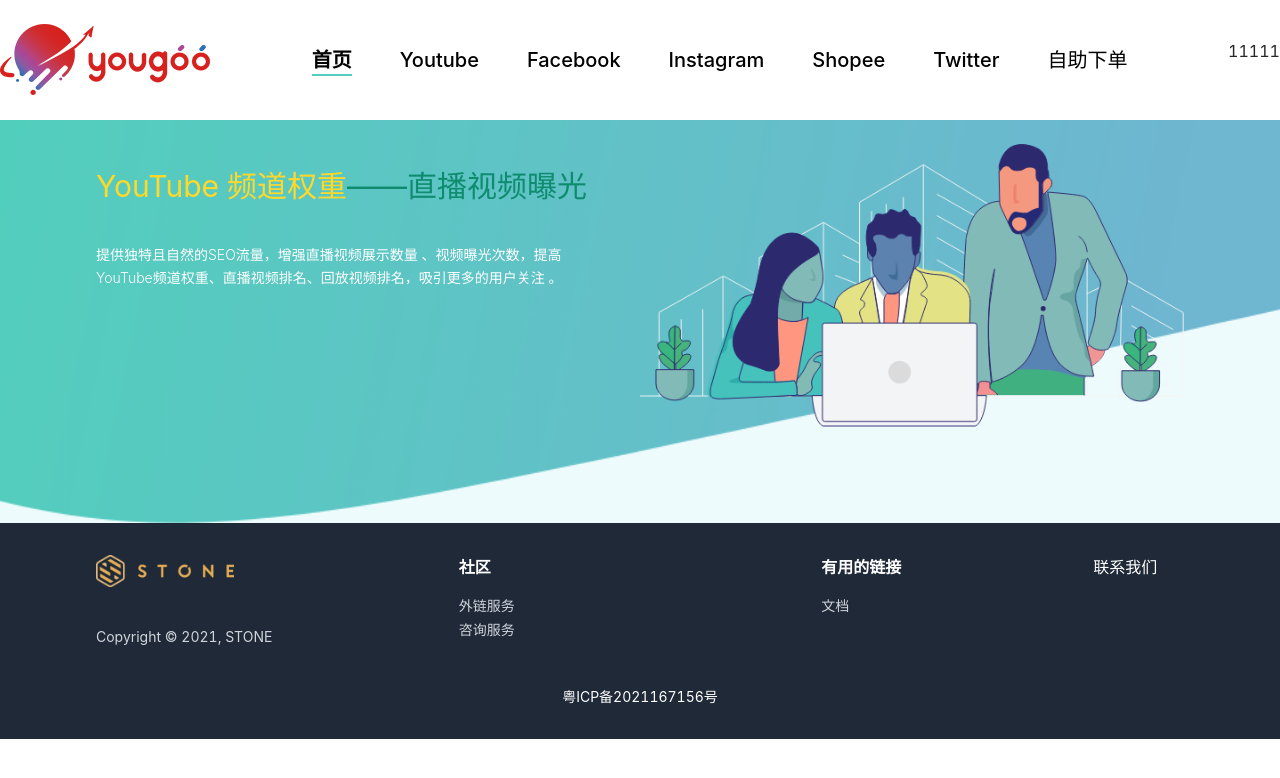
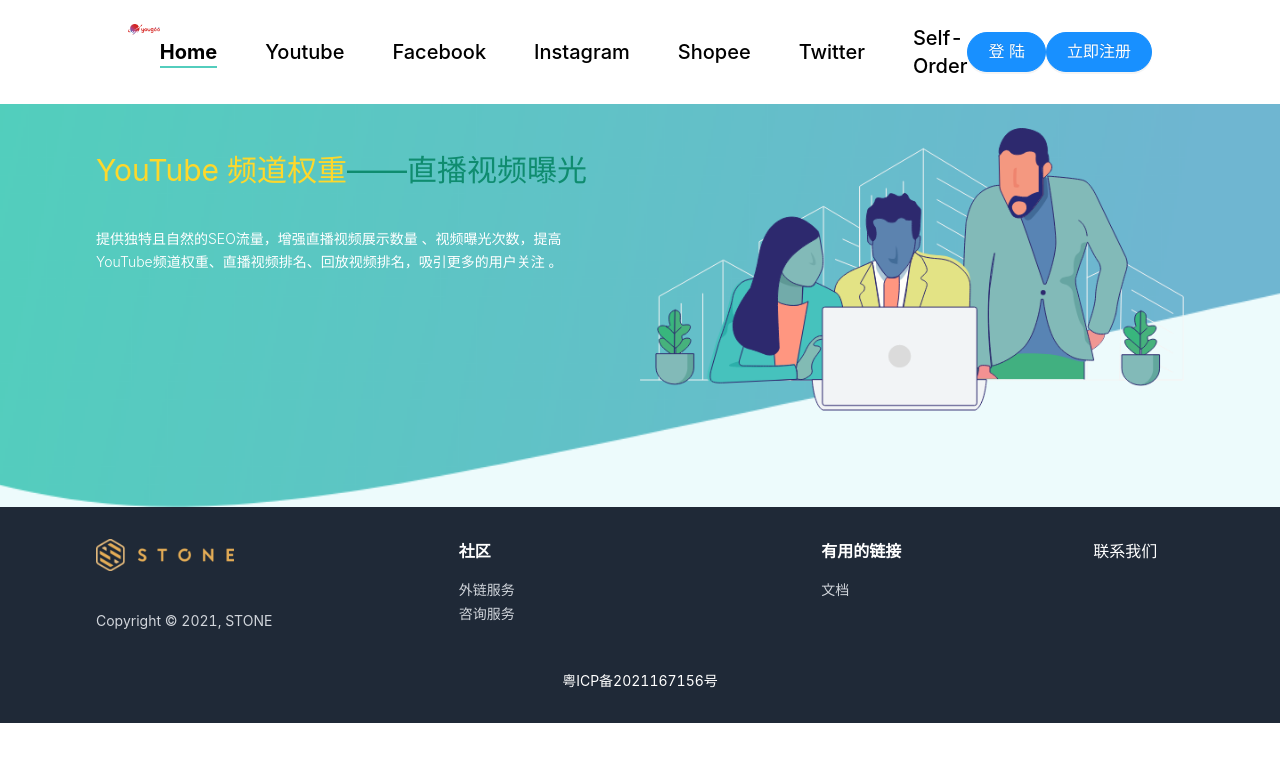
Before and after one commit to a390516553/yougoo, a React (Create React App) app: page / in a window 1280 px wide. Shown: the top 778 px of the page. Built offline with nearby package versions, Linux system fonts and the light colour scheme.

Commit message:
头部文案优化

```diff
--- a/src/components/Header/index.jsx
+++ b/src/components/Header/index.jsx
@@ -3,13 +3,14 @@ import { ReactComponent as Burger } from "@images/burger.svg";
 import { ReactComponent as X } from "@images/x.svg";
 import home_logo from "@images/home-logo.png";
 import { NavLink } from "react-router-dom";
+import { Button } from "antd";
 
 function Header() {
   return (
     <Disclosure>
       {({ open }) => (
         <>
-          <header className="max-w-screen-xl mx-auto my-0">
+          <header className="w-4/5 mx-auto my-0">
             {/* md:px-24 px-4 shadow*/}
             <div className="flex h-auto py-6 justify-between">
               {/* justify-around */}
@@ -22,7 +23,8 @@ function Header() {
                 {/* flex flex-row items-center justify-end space-x-12 */}
                 <div className="hidden sm:block cursor-pointer">
                   <NavLink className="notSelected" to="/">
-                    首页
+                    {/* 首页 */}
+                    Home
                   </NavLink>
                 </div>
 
@@ -54,7 +56,8 @@ function Header() {
                 </div>
                 <div className="hidden sm:block cursor-pointer">
                   <NavLink className="notSelected" to="/t">
-                    自助下单
+                    {/* 自助下单 */}
+                    Self-Order
                   </NavLink>
                 </div>
                 <div className="sm:hidden flex items-center">
@@ -76,7 +79,12 @@ function Header() {
                 </div>
               </div>
               <div className="flex flex-row items-center">
-                <p>11111</p>
+                <Button className="" type="primary" shape="round" size="large">
+                  登陆
+                </Button>
+                <Button className="" type="primary" shape="round" size="large">
+                  立即注册
+                </Button>
               </div>
             </div>
           </header>
```
